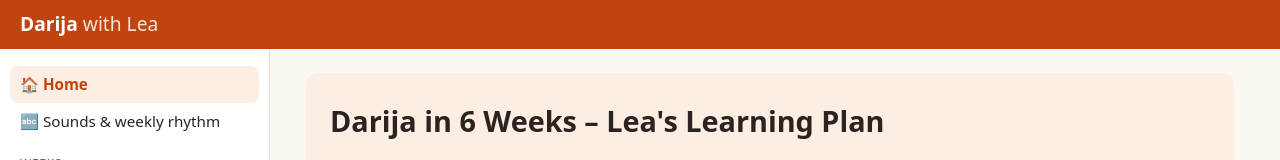
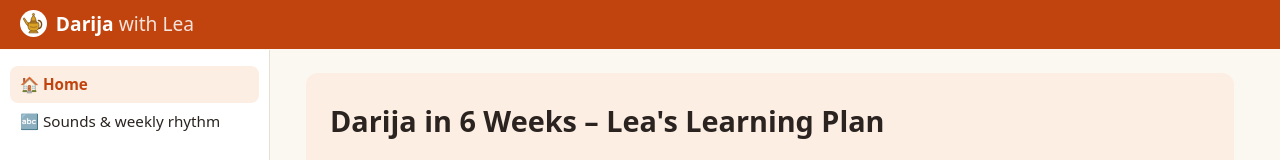
Before and after one commit to lbgr370/Learning-Darija, a plain HTML site: page index.html in a window 1280 px wide. Shown: the top 160 px of the page. Drawn offline with Linux system fonts and the light colour scheme.

Commit message:
Add a Moroccan teapot logo as the tab icon and in the header
Co-Authored-By: Any (Opus 5.5) <agent@anyfold.ai>
Anyfold-Thread: https://app.anyfold.ai/projects/c72a29b1-9428-4e9f-8cae-fb2d5bb55d74/threads/a131e900-95c6-4b58-a185-a2cebaba6e09

```diff
--- a/css/style.css
+++ b/css/style.css
@@ -137,3 +137,4 @@ textarea { width: 100%; min-height: 60px; margin-top: 6px; }
   .layout { display: block; }
   .sticky { break-inside: avoid; font-size: 1.4rem; }
 }
+.brand .logo { height: 1.4em; vertical-align: -0.3em; margin-right: 4px; background: #fff; border-radius: 50%; padding: 2px; }
--- a/index.html
+++ b/index.html
@@ -4,11 +4,12 @@
   <meta charset="utf-8">
   <meta name="viewport" content="width=device-width, initial-scale=1">
   <title>Darija with Lea</title>
+  <link rel="icon" type="image/svg+xml" href="img/teapot.svg">
   <link rel="stylesheet" href="css/style.css">
 </head>
 <body>
   <header class="topbar">
-    <a href="#/" class="brand">Darija <span>with Lea</span></a>
+    <a href="#/" class="brand"><img src="img/teapot.svg" alt="" class="logo"> Darija <span>with Lea</span></a>
     <button class="menu-btn" id="menuBtn" aria-label="Menu">☰</button>
   </header>
   <div class="layout">
```
Also changed, not shown: img/teapot.svg (added).
